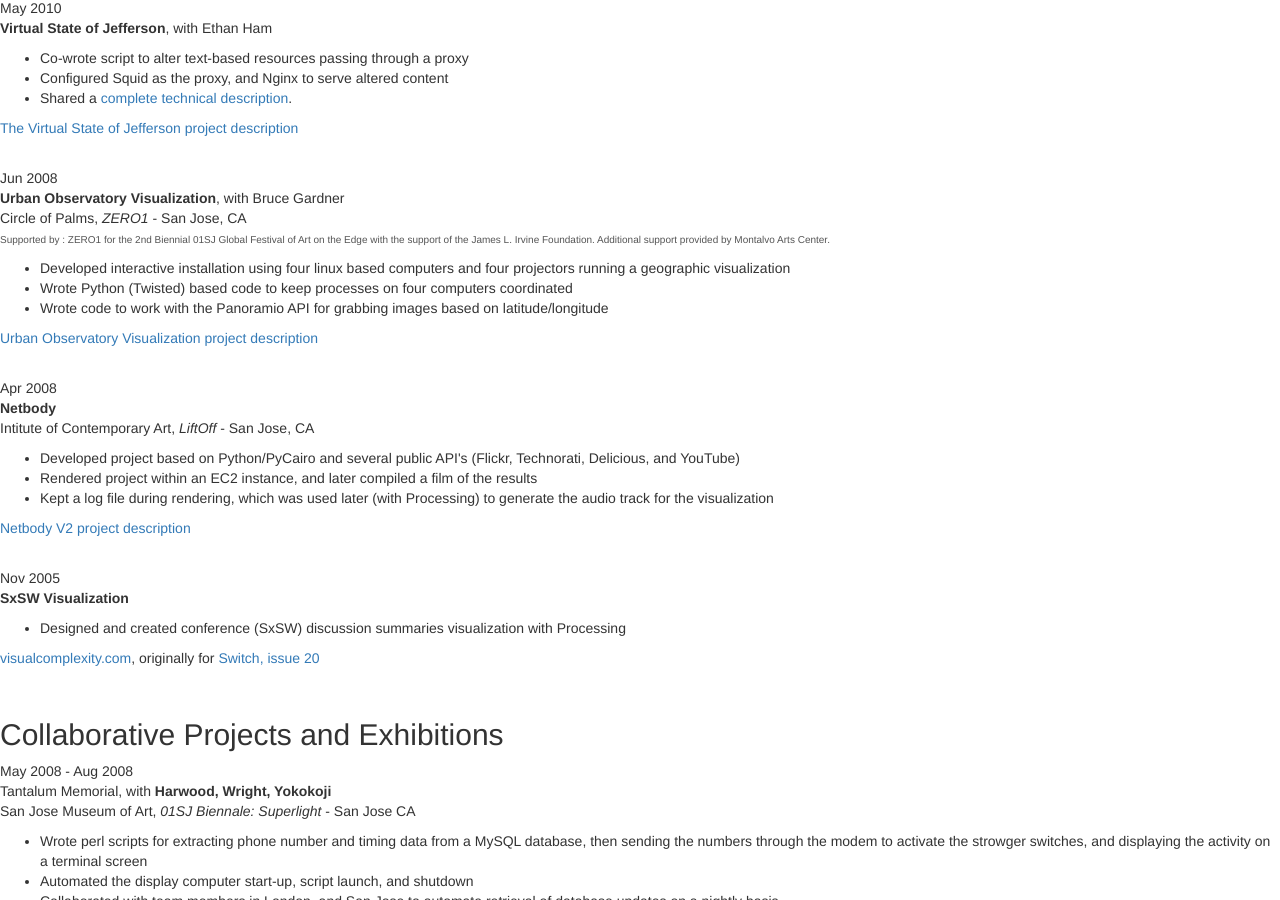
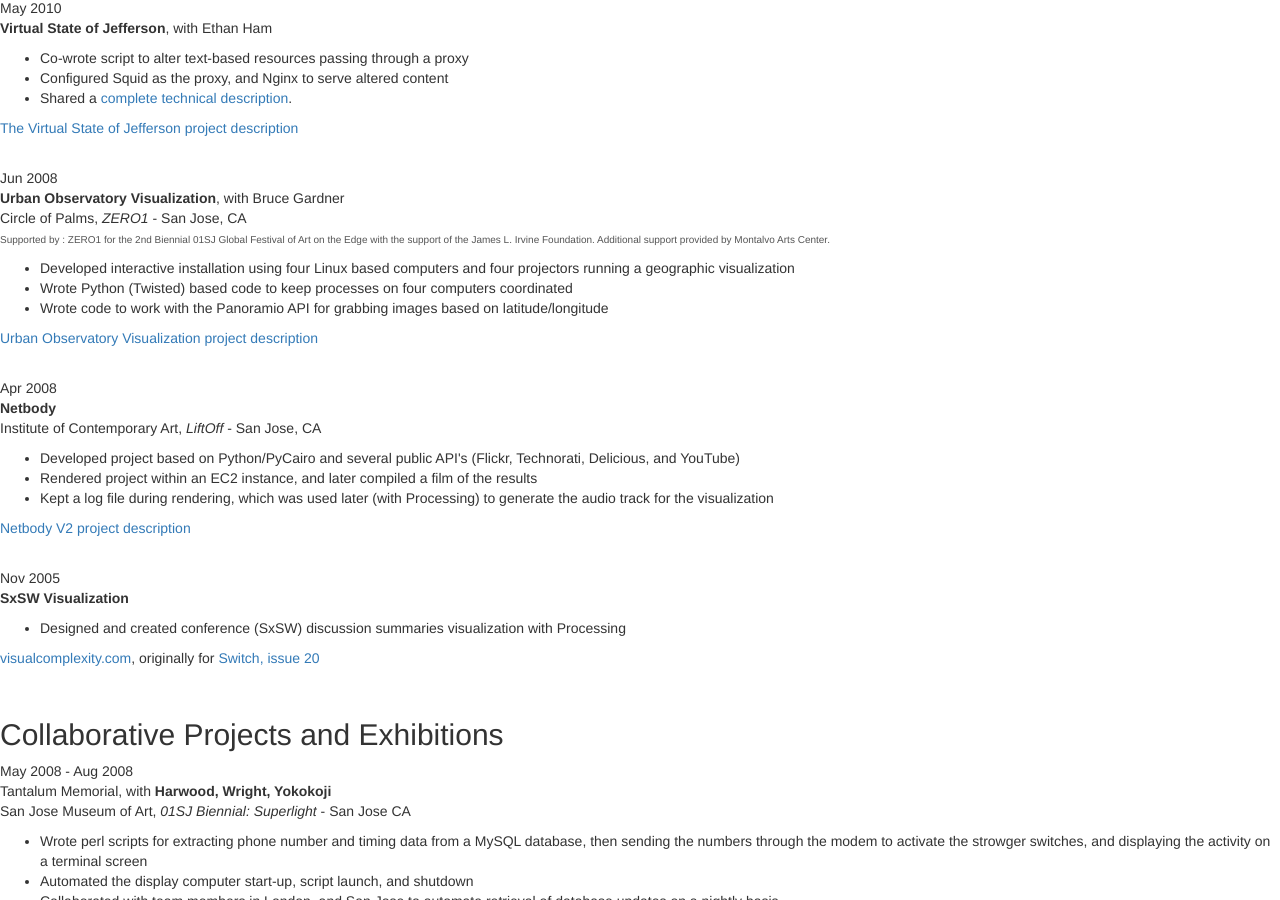
Before and after one commit to ethanmiller/ethanmiller.github.io, a Jekyll site: the page oldsite/cv/technology/index.html, which Jekyll copies as it is, in a window 1280 px wide and 900 px high, scrolled down 1771 px. Built offline with Jekyll 4.4.1, drawn with Linux system fonts in a browser that asks for light colours.

Commit message:
spelling

```diff
--- a/oldsite/cv/technology/index.html
+++ b/oldsite/cv/technology/index.html
@@ -137,7 +137,7 @@
 		Jun 2008
 
 		</div>
-		<div class="itemsummary"><p><strong>Urban Observatory Visualization</strong>, with Bruce Gardner<br />Circle of Palms, <em>ZERO1</em> - San Jose, CA<br /><span style="font-size:x-small;color:#555;">Supported by : ZERO1 for the 2nd Biennial 01SJ Global Festival of Art on the Edge with the support of the James L. Irvine Foundation. Additional support provided by Montalvo Arts Center.</span><br /><ul><li>Developed interactive installation using four linux based computers and four projectors running a geographic visualization</li><li>Wrote Python (Twisted) based code to keep processes on four computers coordinated</li><li>Wrote code to work with the Panoramio API for grabbing images based on latitude/longitude</li></ul></p> <p><a href="http://ethanmiller.name/oldsite/projects/urban_observatory/" class="cvprojlink">Urban Observatory Visualization project description</a></div>
+		<div class="itemsummary"><p><strong>Urban Observatory Visualization</strong>, with Bruce Gardner<br />Circle of Palms, <em>ZERO1</em> - San Jose, CA<br /><span style="font-size:x-small;color:#555;">Supported by : ZERO1 for the 2nd Biennial 01SJ Global Festival of Art on the Edge with the support of the James L. Irvine Foundation. Additional support provided by Montalvo Arts Center.</span><br /><ul><li>Developed interactive installation using four Linux based computers and four projectors running a geographic visualization</li><li>Wrote Python (Twisted) based code to keep processes on four computers coordinated</li><li>Wrote code to work with the Panoramio API for grabbing images based on latitude/longitude</li></ul></p> <p><a href="http://ethanmiller.name/oldsite/projects/urban_observatory/" class="cvprojlink">Urban Observatory Visualization project description</a></div>
 		</div>
 
 		<br clear="all">
@@ -148,7 +148,7 @@
 		Apr 2008
 
 		</div>
-		<div class="itemsummary"><p><strong>Netbody</strong><br />Intitute of Contemporary Art, <em>LiftOff</em> - San Jose, CA<br /><ul><li>Developed project based on Python/PyCairo and several public API's (Flickr, Technorati, Delicious, and YouTube)</li><li>Rendered project within an EC2 instance, and later compiled a film of the results</li><li>Kept a log file during rendering, which was used later (with Processing) to generate the audio track for the visualization</li></ul></p> <p><a href="http://ethanmiller.name/oldsite/projects/netbody_v2/" class="cvprojlink">Netbody V2 project description</a></div>
+		<div class="itemsummary"><p><strong>Netbody</strong><br />Institute of Contemporary Art, <em>LiftOff</em> - San Jose, CA<br /><ul><li>Developed project based on Python/PyCairo and several public API's (Flickr, Technorati, Delicious, and YouTube)</li><li>Rendered project within an EC2 instance, and later compiled a film of the results</li><li>Kept a log file during rendering, which was used later (with Processing) to generate the audio track for the visualization</li></ul></p> <p><a href="http://ethanmiller.name/oldsite/projects/netbody_v2/" class="cvprojlink">Netbody V2 project description</a></div>
 		</div>
 
 		<br clear="all">
@@ -173,7 +173,7 @@
 		May 2008
 		 - Aug 2008
 		</div>
-		<div class="itemsummary"><p>Tantalum Memorial, with <strong>Harwood, Wright, Yokokoji</strong><br />San Jose Museum of Art, <em>01SJ Biennale: Superlight</em> - San Jose CA<br /><ul><li>Wrote perl scripts for extracting phone number and timing data from a MySQL database, then sending the numbers through the modem to activate the strowger switches, and displaying the activity on a terminal screen</li><li>Automated the display computer start-up, script launch, and shutdown</li><li>Collaborated with team members in London, and San Jose to automate retrieval of database updates on a nightly basis</li><li>View <a href="http://www.flickr.com/photos/pookieevans/sets/72157604889310106/">installation photos at the San Jose Museum of Art</a></ul></p> </div>
+		<div class="itemsummary"><p>Tantalum Memorial, with <strong>Harwood, Wright, Yokokoji</strong><br />San Jose Museum of Art, <em>01SJ Biennial: Superlight</em> - San Jose CA<br /><ul><li>Wrote perl scripts for extracting phone number and timing data from a MySQL database, then sending the numbers through the modem to activate the strowger switches, and displaying the activity on a terminal screen</li><li>Automated the display computer start-up, script launch, and shutdown</li><li>Collaborated with team members in London, and San Jose to automate retrieval of database updates on a nightly basis</li><li>View <a href="http://www.flickr.com/photos/pookieevans/sets/72157604889310106/">installation photos at the San Jose Museum of Art</a></ul></p> </div>
 		</div>
 
 		<br clear="all">
```
